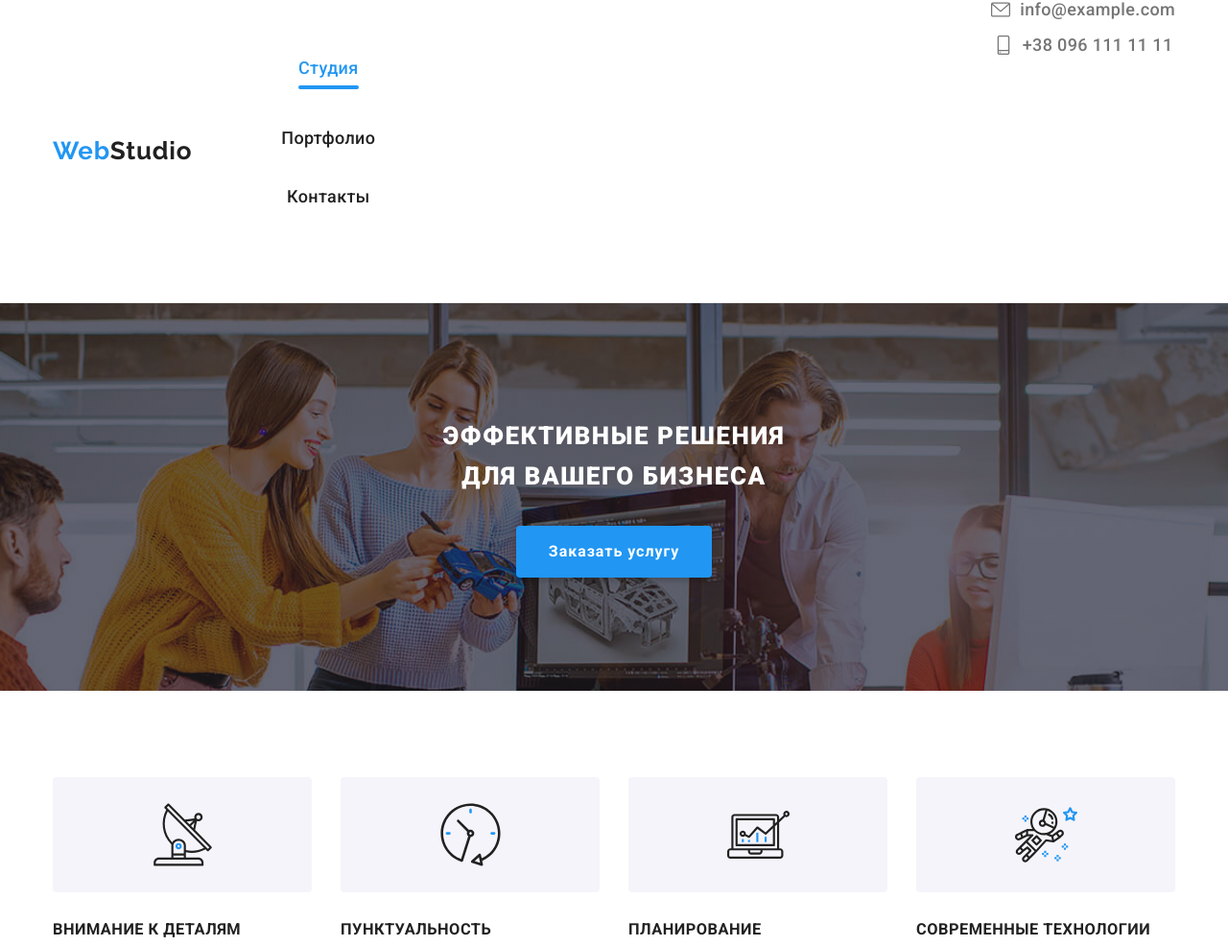
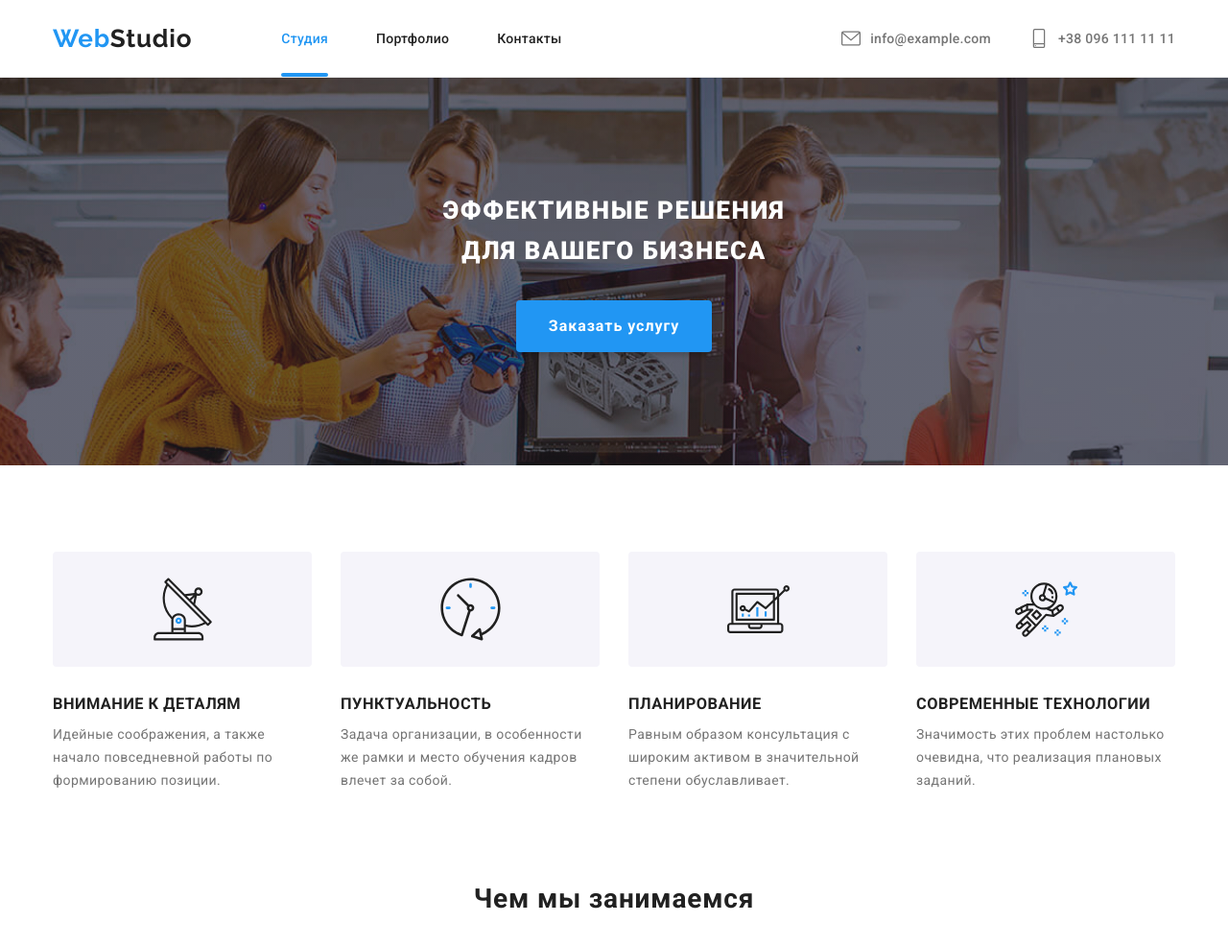
Before and after one commit to Ekaterina-Lavrinenko/goit-markup-hw-08, a plain HTML site: page index.html in a window 1280 px wide. Shown: the top 986 px of the page at 96% size. Drawn offline with nearby package versions, Linux system fonts and the light colour scheme.

Commit message:
Добавляет стили меню для адаптива

```diff
--- a/sass/layout/_header.scss
+++ b/sass/layout/_header.scss
@@ -24,6 +24,13 @@
   color: #2196f3;
 }
 
+@media screen and (min-width: 768px) and (max-width: 1199px) {
+  .nav-logo {
+    margin-right: 88px;
+    font-size: 24px;
+    line-height: 1.166;
+  }
+}
 // .header {
 //     padding-top: 24px;
 //     padding-bottom: 24px;
--- a/sass/layout/_menu.scss
+++ b/sass/layout/_menu.scss
@@ -4,10 +4,6 @@
   padding: 0;
   border: none;
   background-color: transparent;
-
-  @media screen and (min-width: 768px) {
-    display: none;
-  }
 }
 
 .menu-button .icon-menu-open {
@@ -27,34 +23,6 @@
   padding-bottom: 60px;
   text-align: center;
   font-size: 18px;
-
-  @media screen and (max-width: 767px) {
-    display: none;
-    position: absolute;
-    top: 100%;
-    left: 0;
-    width: 100%;
-    height: 393px;
-
-    &.is-open {
-      display: block;
-    }
-  }
-
-  @media screen and (min-width: 768px) {
-    display: flex;
-    justify-content: space-between;
-    flex-grow: 1;
-  }
-}
-
-// .navigation .contacts {
-//   height: 40px;
-//   width: 50px;
-// }
-
-.navigation {
-  padding-top: 60px;
 }
 
 .nav-list-link {
@@ -64,7 +32,6 @@
   letter-spacing: 0.02em;
   color: #212121;
   transition: color 250ms var(--timing-fn);
-  padding-bottom: 40px;
 
   .site-nav &.is-current,
   &:hover,
@@ -112,7 +79,6 @@
 
 .is-current::after {
   content: "";
-  //   position: absolute;
   bottom: 0;
   display: block;
   width: 100%;
@@ -138,3 +104,103 @@
     fill: var(--accent-color);
   }
 }
+
+@media screen and (max-width: 767px) {
+  .menu-container {
+    display: none;
+    position: absolute;
+    top: 100%;
+    left: 0;
+    width: 100%;
+    height: 393px;
+
+    &.is-open {
+      display: block;
+    }
+  }
+
+  .nav-list-item:not(:last-child) {
+    margin-bottom: 40px;
+  }
+
+  .navigation {
+    padding: 60px;
+  }
+}
+
+@media screen and (min-width: 768px) and (max-width: 1199px) {
+  .address-list-icon {
+    width: 14px;
+    height: 14px;
+    margin-right: 8px;
+  }
+}
+
+@media screen and (min-width: 768px) {
+  .menu-container {
+    display: flex;
+    justify-content: space-between;
+    align-items: center;
+    flex-grow: 1;
+    padding: 0px;
+  }
+  .menu-button {
+    display: none;
+  }
+  .nav-list-link {
+    position: relative;
+    padding-top: 32px;
+    padding-bottom: 32px;
+  }
+
+  .is-current::after {
+    position: absolute;
+    margin-top: 0;
+  }
+
+  .nav-list {
+    display: flex;
+    justify-content: space-between;
+    font-size: 14px;
+    line-height: 1.143;
+  }
+
+  .nav-list-item:not(:last-child) {
+    margin-right: 50px;
+  }
+
+  .site-nav {
+    display: flex;
+    justify-content: space-between;
+    align-items: center;
+  }
+
+  .header-mail {
+    font-size: 12px;
+    line-height: 1.166;
+    margin-bottom: 10px;
+  }
+
+  .header-phone {
+    font-size: 12px;
+    line-height: 1.166;
+  }
+}
+
+@media screen and (min-width: 1200px) {
+  .header-mail {
+    font-size: 14px;
+    line-height: 1.143;
+    margin-bottom: 0px;
+    margin-right: 30px;
+  }
+
+  .header-phone {
+    font-size: 14px;
+    line-height: 1.143;
+  }
+
+  .address-list {
+    display: flex;
+  }
+}
```
Also changed, not shown: css/main.css, css/main.min.css, 3 other files.
